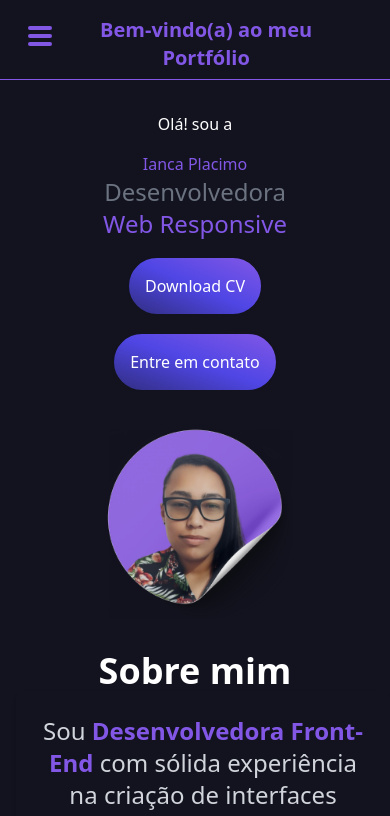
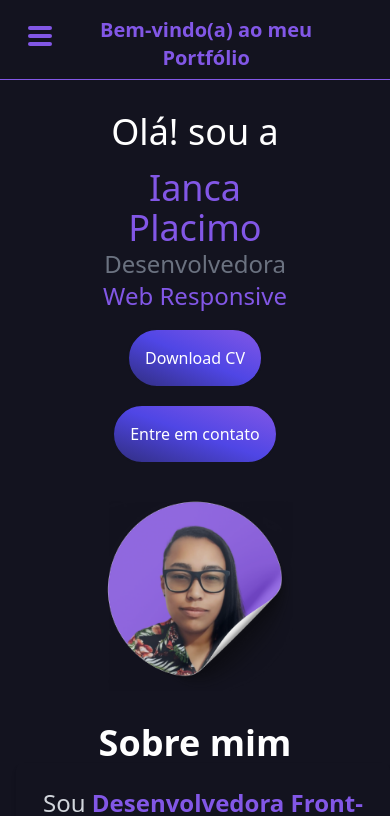
Before and after one commit to IancaPlacimo/portf-lio_2.0, an Angular app: page / in a window 390 px wide. Shown: the top 816 px of the page. Built offline with nearby package versions, Linux system fonts and the light colour scheme.

Commit message:
Ajustando responsividade

```diff
--- a/src/app/components/home/home.component.html
+++ b/src/app/components/home/home.component.html
@@ -2,7 +2,7 @@
     <app-header></app-header>
     <div class="w-full flex flex-col justify-center items-center xl:flex-row lg:flex-row md:flex-row ">
         <div class=" w-2/4 flex flex-col justify-between" id="home">
-            <h1 class="sm:mt-4 xl:text-5xl lg:text-5xl md:text-5xl text-roxo md:text-left text-center flex flex-col items-center">
+            <h1 class="sm:mt-4 text-4xl xl:text-5xl lg:text-5xl md:text-5xl text-roxo md:text-left text-center flex flex-col items-center">
                 <span class="text-white mb-4 ">Olá! sou a <br></span> Ianca Placimo
                 <br>
                 <span class="text-gray-500 text-2xl">Desenvolvedora <span
```
Also changed, not shown: 1 other file (tests, documents, lock files or other folders).
